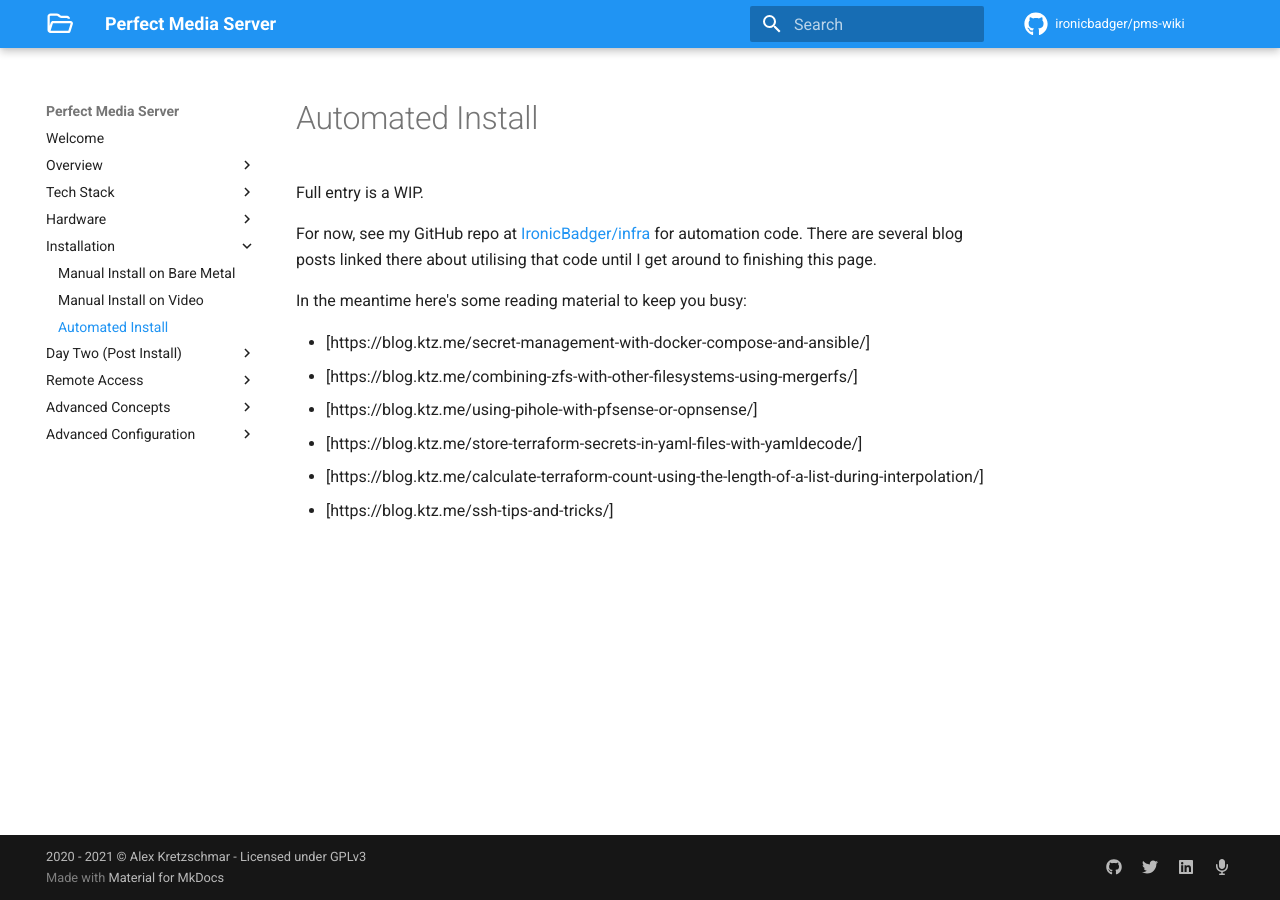
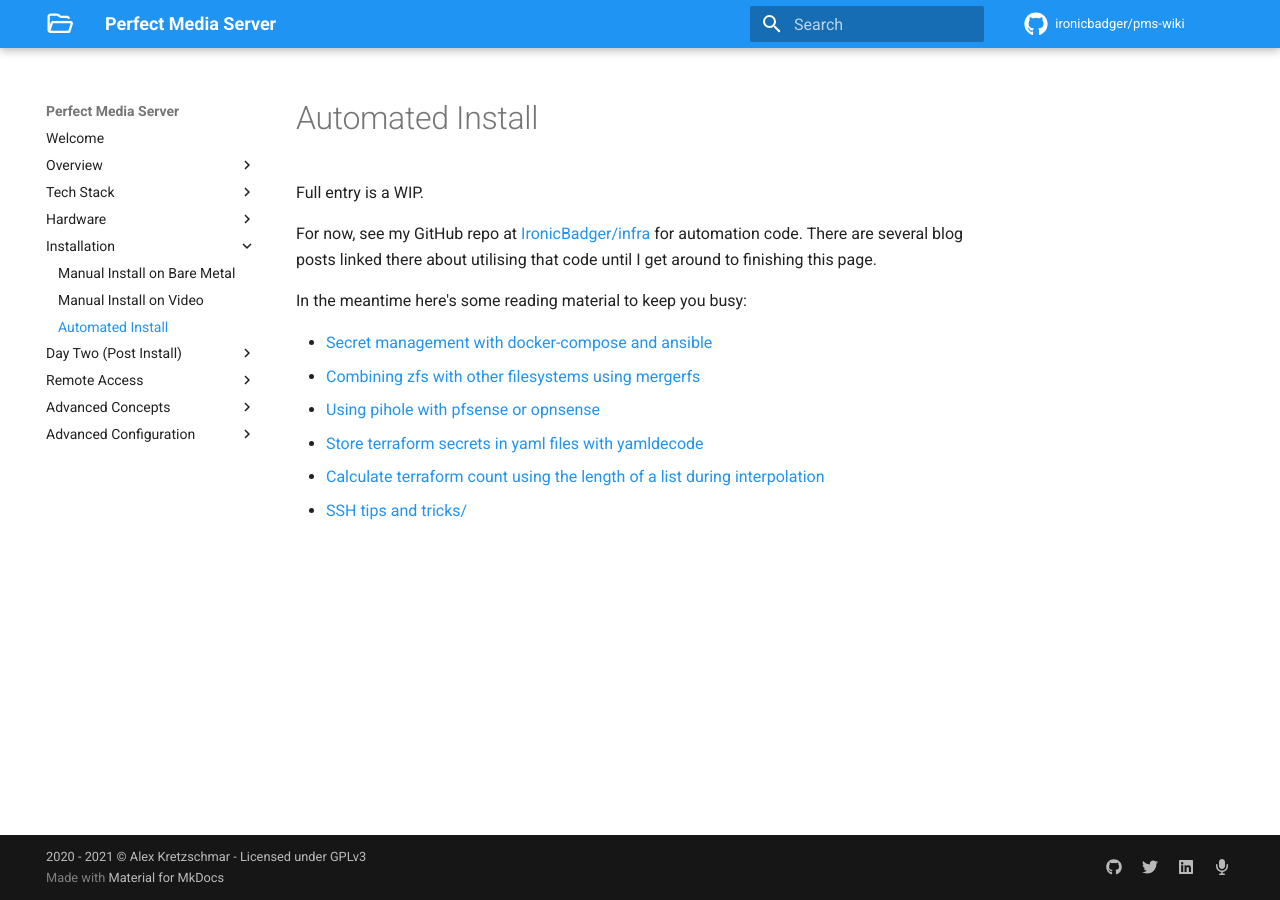
Before and after one commit to ironicbadger/pms-wiki, an MkDocs documentation site: the page built from docs/installation/automated-install.md, in a window 1280 px wide. Built offline with MkDocs 1.6.1 and Material for MkDocs 9.7.7, drawn with Linux system fonts in a browser that asks for light colours; some web fonts are replaced; comment, search, counter and statistics services are not loaded; part of the change alters nothing that is shown.

Commit message:
Update automated-install.md
Cleaned URLS and made them clickable via the webpage (they required copy and paste before)

```diff
--- a/docs/installation/automated-install.md
+++ b/docs/installation/automated-install.md
@@ -6,9 +6,9 @@ For now, see my GitHub repo at [IronicBadger/infra](https://github.com/ironicbad
 
 In the meantime here's some reading material to keep you busy:
 
-- [https://blog.ktz.me/secret-management-with-docker-compose-and-ansible/]
-- [https://blog.ktz.me/combining-zfs-with-other-filesystems-using-mergerfs/]
-- [https://blog.ktz.me/using-pihole-with-pfsense-or-opnsense/]
-- [https://blog.ktz.me/store-terraform-secrets-in-yaml-files-with-yamldecode/]
-- [https://blog.ktz.me/calculate-terraform-count-using-the-length-of-a-list-during-interpolation/]
-- [https://blog.ktz.me/ssh-tips-and-tricks/]
+- [Secret management with docker-compose and ansible](https://blog.ktz.me/secret-management-with-docker-compose-and-ansible)
+- [Combining zfs with other filesystems using mergerfs](https://blog.ktz.me/combining-zfs-with-other-filesystems-using-mergerfs/)
+- [Using pihole with pfsense or opnsense](https://blog.ktz.me/using-pihole-with-pfsense-or-opnsense/)
+- [Store terraform secrets in yaml files with yamldecode](https://blog.ktz.me/store-terraform-secrets-in-yaml-files-with-yamldecode/)
+- [Calculate terraform count using the length of a list during interpolation](https://blog.ktz.me/calculate-terraform-count-using-the-length-of-a-list-during-interpolation/)
+- [SSH tips and tricks/](https://blog.ktz.me/ssh-tips-and-tricks/)
```
